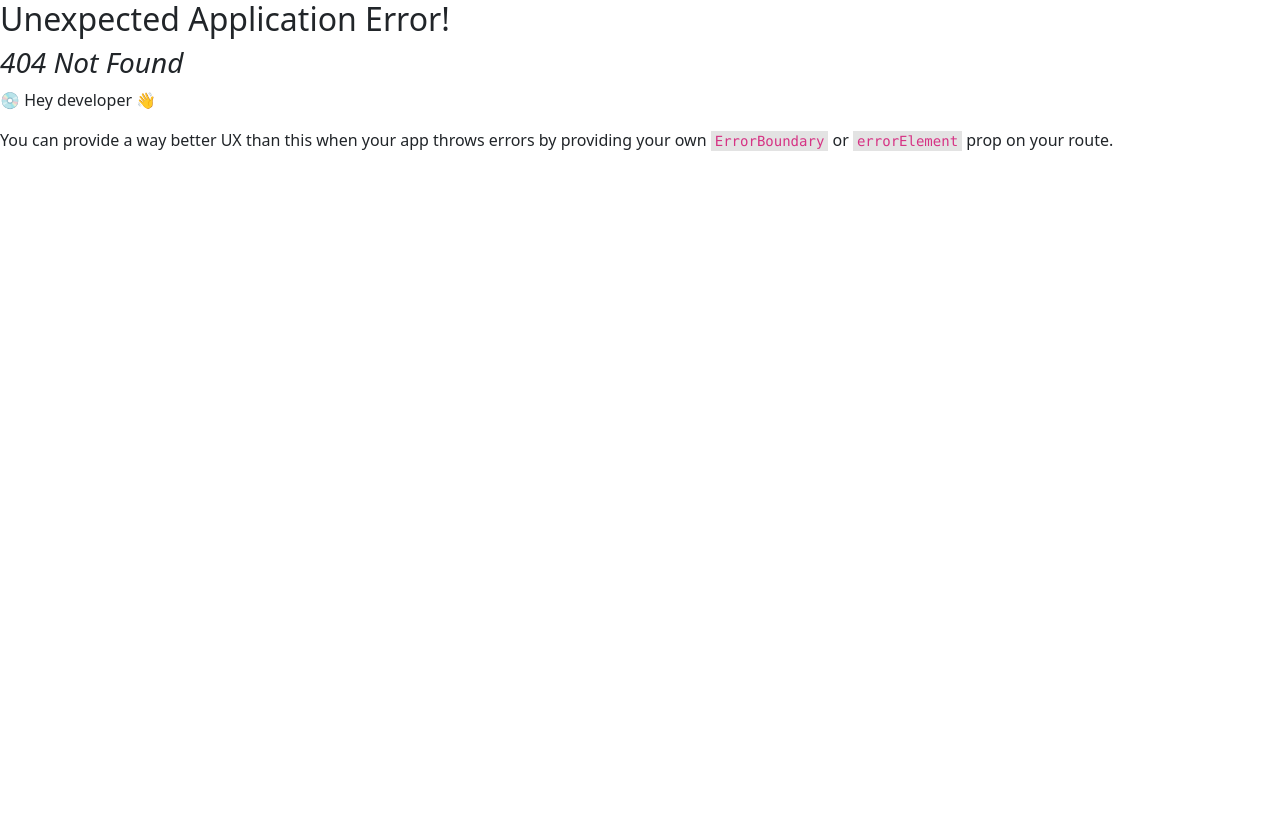
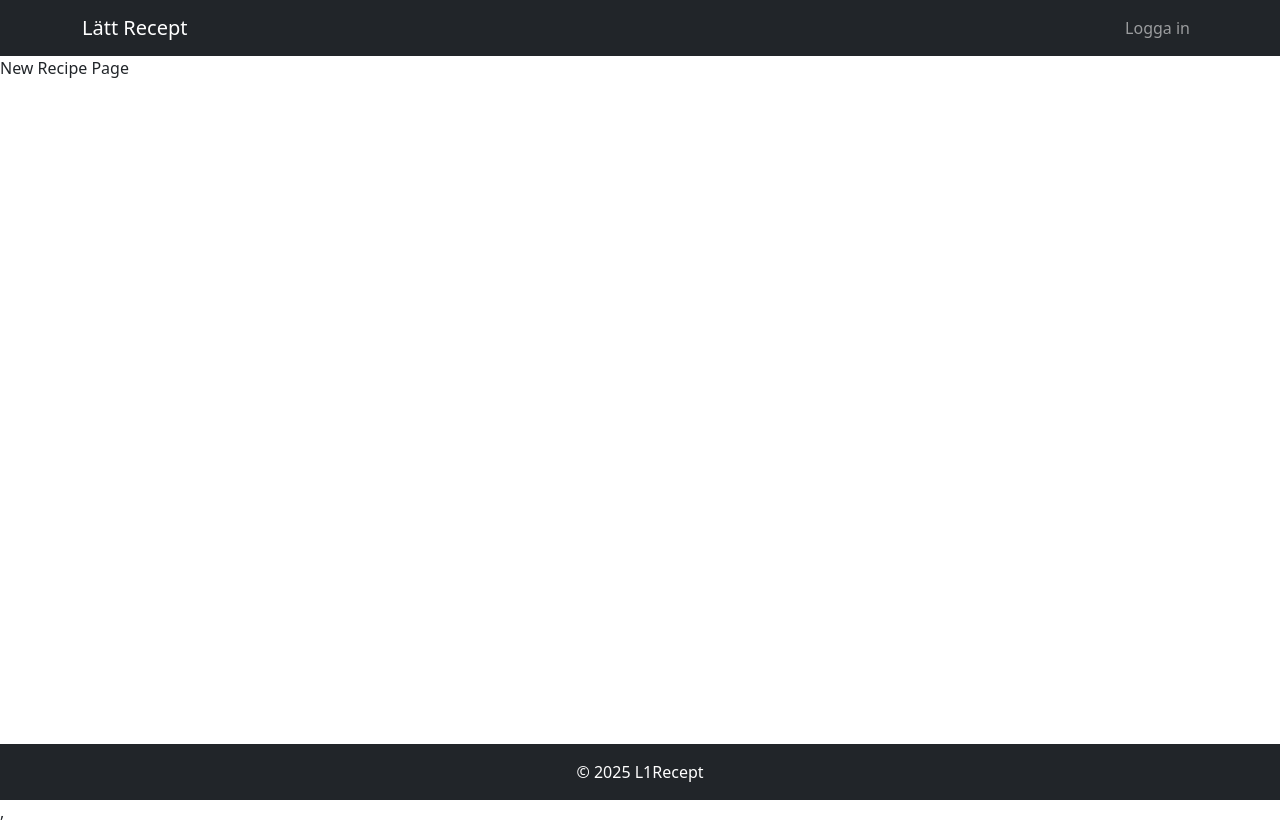
Before and after one commit to kodpelle/l1recept, a React app: page /recipes/new in a window 1280 px wide. Before the commit this address had no page. Before the commit the page ends 800 px from the top, so only its background shows below. Built offline with nearby package versions, Linux system fonts and the light colour scheme; no server answers; the HTML template or start-up script is replaced by a standard one.

Commit message:
Add RecipeNewPage component and update routes

```diff
--- /dev/null
+++ b/src/pages/RecipeNewPage.tsx
@@ -0,0 +1,9 @@
+
+
+export default function RecipeNewPage() {
+    return <div>New Recipe Page</div>;
+}
+RecipeNewPage.route = {
+    path: "/recipes/new",
+    index: 4
+}
--- a/src/routes.ts
+++ b/src/routes.ts
@@ -4,6 +4,7 @@ import { createElement } from 'react';
 import LoginPage from "./pages/LoginPage";
 import registerPage from './pages/RegisterPage';
 import RecipesListPage from './pages/RecipesListPage';
+import RecipeNewPage from './pages/RecipeNewPage';
 
 interface Route {
   element: JSX.Element;
@@ -18,7 +19,8 @@ interface Route {
 export default [
   LoginPage,
   registerPage,
-  RecipesListPage
+  RecipesListPage,
+  RecipeNewPage
 ]
   // map the route property of each page component to a Route
   .map(x => (({ element: createElement(x), ...x.route }) as Route))
```
